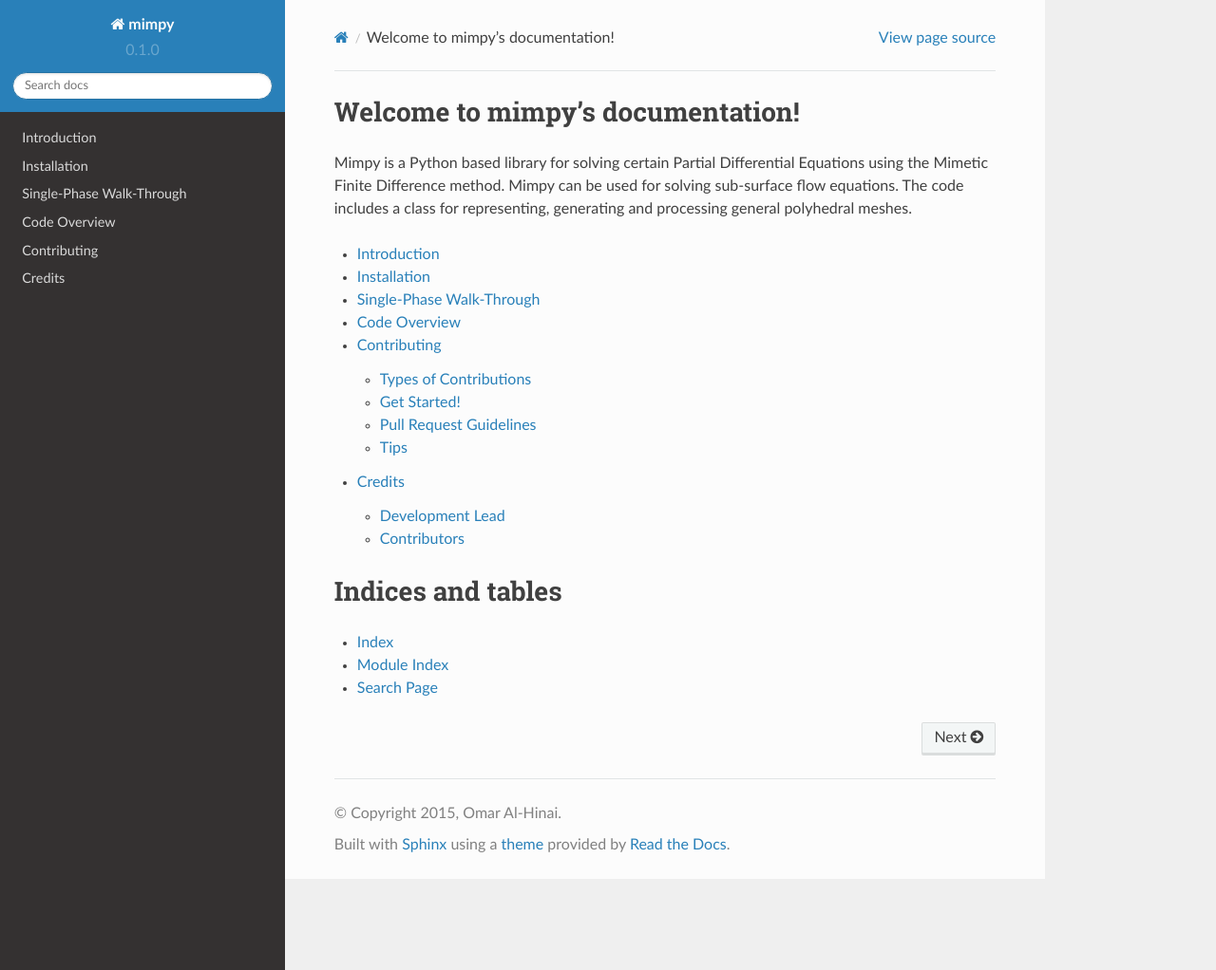
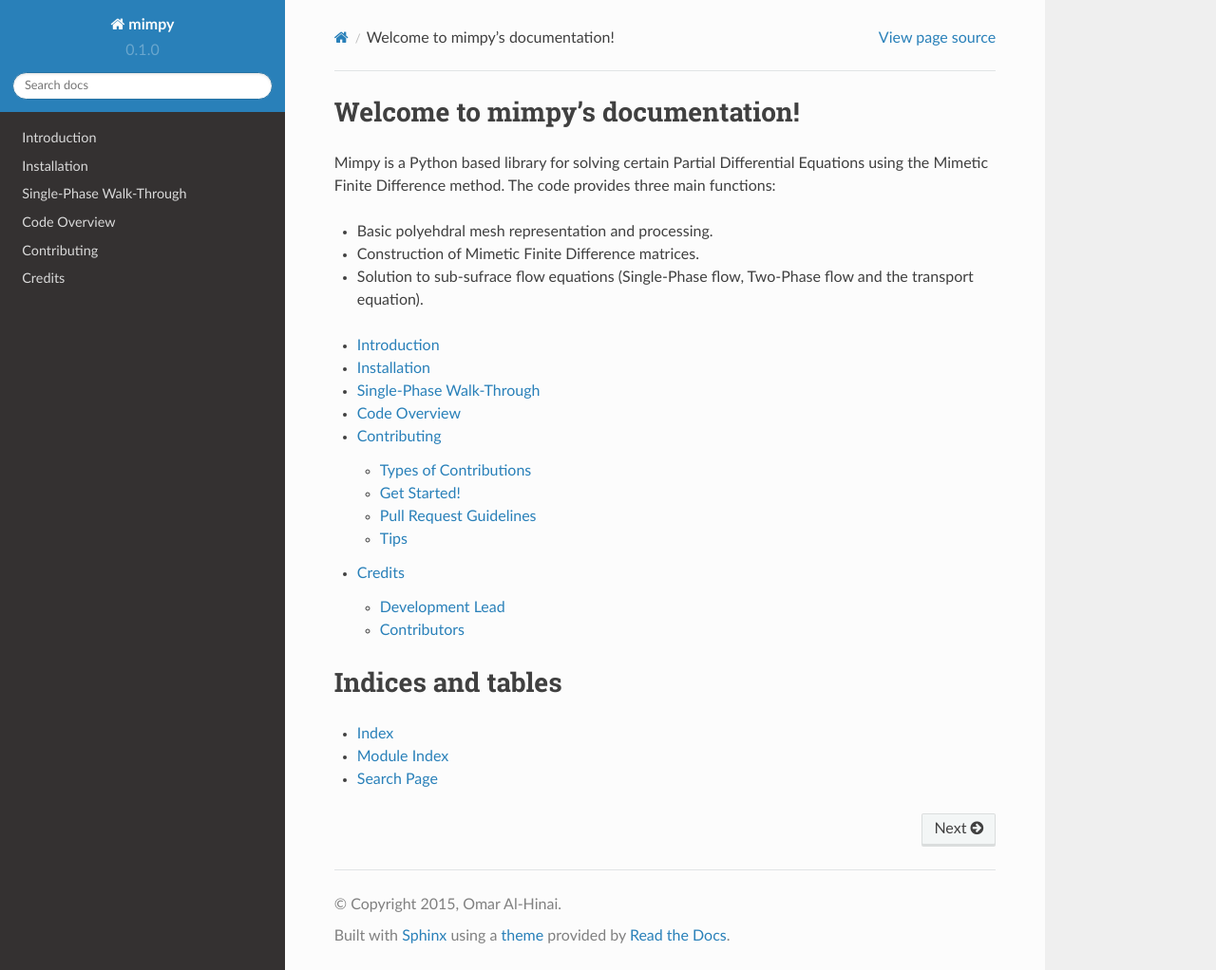
Before and after one commit to ohinai/mimpy, a Sphinx documentation site: the page built from docs/index.rst, in a window 1280 px wide and 1022 px high. Shown: the whole window at 95% size. Built offline with Sphinx 7.4.7 and the Read the Docs theme 2.0.0, drawn with Linux system fonts in a browser that asks for light colours; pages that are not in the unit, such as notebooks, are missing from menus; the version number is read from the project's files by our own code.

Commit message:
updated first page of docs

```diff
--- a/docs/index.rst
+++ b/docs/index.rst
@@ -7,11 +7,11 @@
 ======================================
 
 Mimpy is a Python based library for solving certain Partial Differential Equations using
-the Mimetic Finite Difference method.
-Mimpy can be used for solving sub-surface flow equations.
-The code includes a class for representing, generating and
-processing  general polyhedral meshes.
+the Mimetic Finite Difference method. The code provides three main functions:
 
+- Basic polyehdral mesh representation and processing.
+- Construction of Mimetic Finite Difference matrices.
+- Solution to sub-sufrace flow equations (Single-Phase flow, Two-Phase flow and the transport equation).
 
 .. toctree::
    :maxdepth: 2
```
